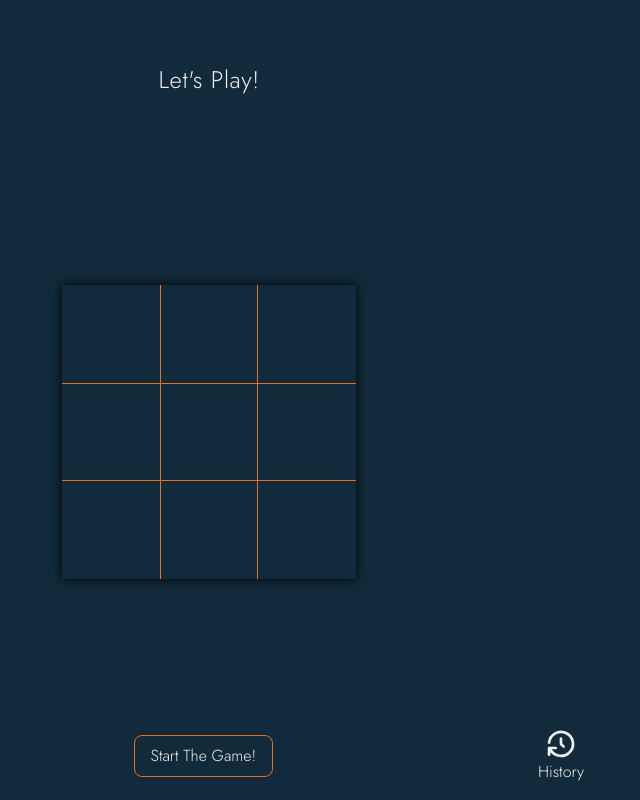
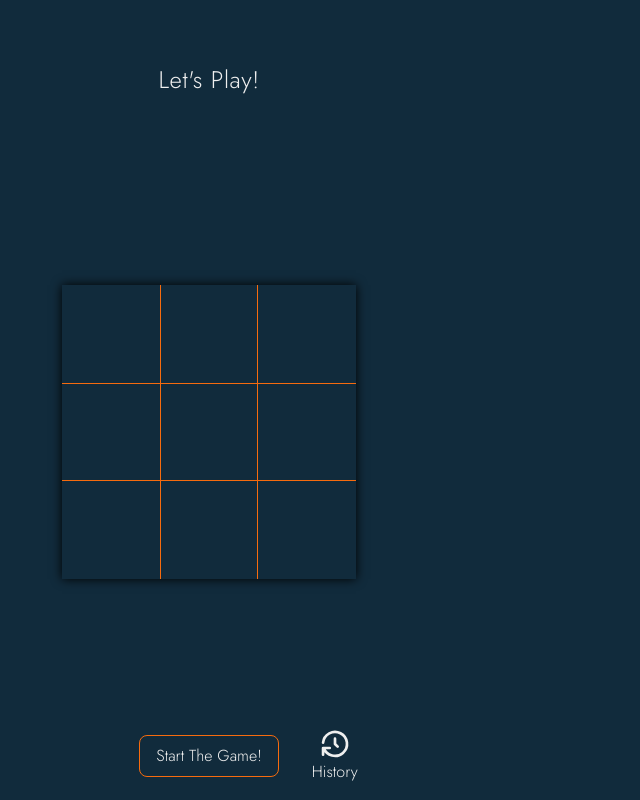
Before and after one commit to ThanWeb/Tic-Tac-Toe, a React (Vite) app: page / in a window 1280 px wide. Shown: the whole page, without its empty margins (431-1071 px from the left). Built offline with nearby package versions, Linux system fonts and the light colour scheme.

Commit message:
Update reset button

```diff
--- a/src/components/ToolBar.tsx
+++ b/src/components/ToolBar.tsx
@@ -4,23 +4,24 @@ import { MdOutlineRestartAlt } from 'react-icons/md'
 
 interface IBoardProps {
     isGameStarted: boolean
+    values: number[]
     startTheGame: () => void
     history: string[]
 }
 
-const ToolBar = ({ isGameStarted, startTheGame, history }: IBoardProps): ReactElement => {
+const ToolBar = ({ isGameStarted, values, startTheGame, history }: IBoardProps): ReactElement => {
     return (
-        <div className='fixed flex left-0 bottom-0 w-screen items-center justify-evenly pb-4'>
-            <button className={`${isGameStarted ? 'opacity-100' : 'opacity-0'} flex flex-col transition-fast`}>
+        <div className='fixed flex left-0 bottom-0 w-screen items-center justify-center gap-x-8 pb-4'>
+            <button onClick={() => { startTheGame() }} className={`${isGameStarted && values.includes(1) ? 'opacity-100 h-fit' : 'opacity-0 h-0'} w-12 text-center transition-fast`}>
                 <MdOutlineRestartAlt className='w-8 h-8 mx-auto' />
                 <span>Reset</span>
             </button>
-            <button onClick={() => { startTheGame() }} className={`${isGameStarted ? 'opacity-0' : 'opacity-100 border'} border-orange rounded-lg h-fit px-4 py-2 transition-fast`}>
+            <button onClick={() => { startTheGame() }} className={`${isGameStarted ? 'opacity-0 h-0' : 'opacity-100 h-fit border'} border-orange rounded-lg px-4 py-2 transition-fast`}>
                 {
                     history.length > 0 ? 'Play Again' : 'Start The Game!'
                 }
             </button>
-            <button className='flex flex-col'>
+            <button className='text-center w-12'>
                 <TbHistory className='w-8 h-8 mx-auto' />
                 <span>History</span>
             </button>
```
